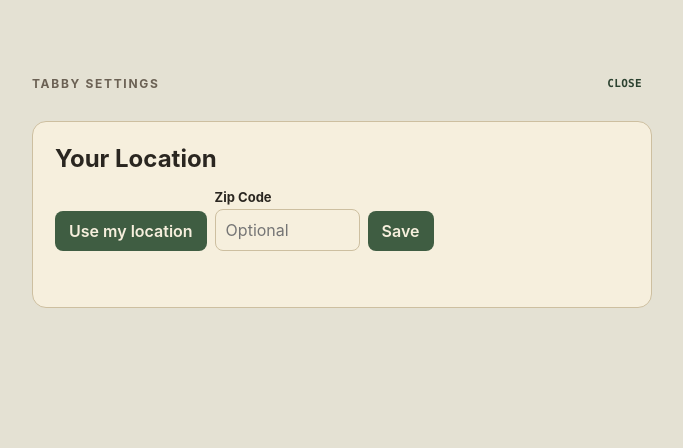
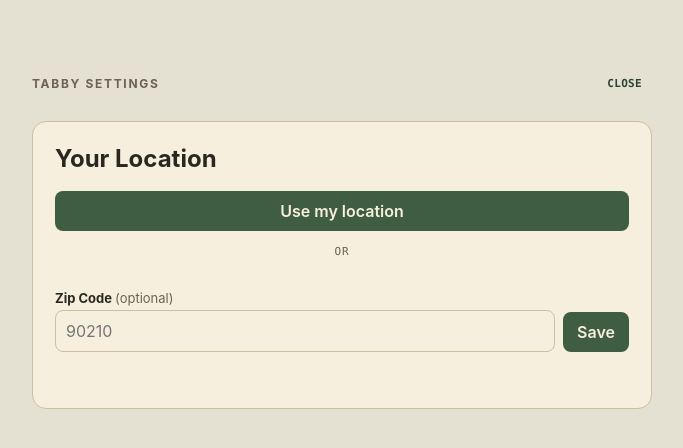
Before and after one commit to BrandonML/tabby, a website with bundled scripts: page extension/options.html in a window 1280 px wide. Shown: the whole page, without its empty margins (298-981 px from the left). Built offline with nearby package versions, Linux system fonts and the light colour scheme; some packages are replaced by stand-ins of ours.

Commit message:
feat(options): stack location controls to mirror the newtab first-run panel
The settings form crammed "Use my location", the ZIP input, and Save
into one inline flex row, which didn't read as ZIP/location being
alternative paths. Restructured to stack "Use my location" (primary)
above an "or" divider and the ZIP field (secondary) below, matching
newtab.html's first-run panel for visual consistency between the two
surfaces. Also replaced the plain "Zip Code" label with a "(optional)"
suffix in the existing --ink-soft muted color. IDs (settings-form,
zip, use-location, saved, close-settings) are unchanged, so
options.js needed no changes.

```diff
--- a/extension/newtab.css
+++ b/extension/newtab.css
@@ -167,9 +167,13 @@ h1 { margin: 0; font-weight: 700; color: var(--ink); }
 .location-actions .secondary { background: transparent; color: var(--moss-dark); padding: 0; font-weight: 600; text-align: center; }
 .location-actions .secondary:hover { background: transparent; text-decoration: underline; }
 
-form { display: flex; gap: 8px; align-items: end; margin-top: 16px; }
+form { display: flex; flex-direction: column; gap: 14px; margin-top: 18px; }
+.or-divider { text-align: center; font-family: var(--font-mono); font-size: 11px; letter-spacing: 0.08em; text-transform: uppercase; color: var(--ink-soft); margin: 0; }
+.zip-field { display: flex; gap: 8px; align-items: end; }
+.zip-input-wrap { flex: 1; }
 label { display: block; font-size: 13px; font-weight: 700; }
-input { display: block; width: 145px; padding: 10px; margin-top: 4px; border: 1px solid var(--card-edge); border-radius: 8px; font: inherit; background: var(--paper); color: var(--ink); }
+.label-optional { font-weight: 400; color: var(--ink-soft); }
+input { display: block; width: 100%; padding: 10px; margin-top: 4px; border: 1px solid var(--card-edge); border-radius: 8px; font: inherit; background: var(--paper); color: var(--ink); }
 
 .notice {
   min-height: 1.3em;
--- a/extension/options.html
+++ b/extension/options.html
@@ -1 +1 @@
-<!doctype html><html lang="en"><head><meta charset="utf-8"><title>Tabby settings</title><link rel="stylesheet" href="newtab.css"></head><body><main class="shell"><header><p class="eyebrow">TABBY SETTINGS</p><button id="close-settings" class="quiet" type="button" aria-label="Close settings">Close</button></header><section class="location-panel"><h1>Your Location</h1><form id="settings-form"><div class="location-actions"><button id="use-location" class="primary" type="button">Use my location</button></div><div><label for="zip">Zip Code</label><input id="zip" inputmode="numeric" maxlength="5" pattern="[0-9]{5}" placeholder="Optional"></div><button type="submit">Save</button></form><p id="saved" class="notice" role="status"></p></section></main><script type="module" src="options.js"></script></body></html>
+<!doctype html><html lang="en"><head><meta charset="utf-8"><title>Tabby settings</title><link rel="stylesheet" href="newtab.css"></head><body><main class="shell"><header><p class="eyebrow">TABBY SETTINGS</p><button id="close-settings" class="quiet" type="button" aria-label="Close settings">Close</button></header><section class="location-panel"><h1>Your Location</h1><form id="settings-form"><div class="location-actions"><button id="use-location" class="primary" type="button">Use my location</button></div><p class="or-divider">or</p><div class="zip-field"><div class="zip-input-wrap"><label for="zip">Zip Code <span class="label-optional">(optional)</span></label><input id="zip" inputmode="numeric" maxlength="5" pattern="[0-9]{5}" placeholder="90210"></div><button type="submit">Save</button></div></form><p id="saved" class="notice" role="status"></p></section></main><script type="module" src="options.js"></script></body></html>
```
